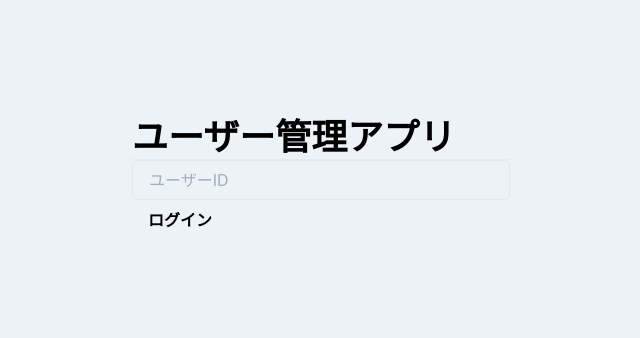
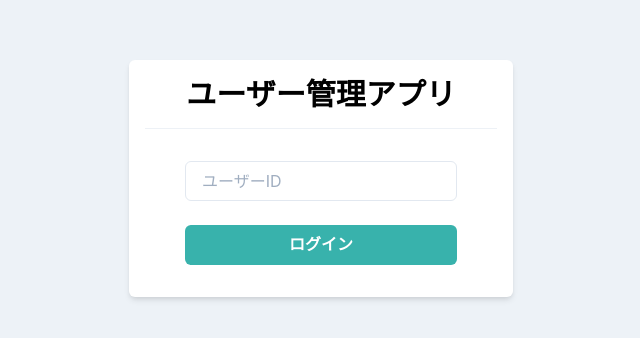
Before and after one commit to Kadotchi/Chakra-UI-React, a React (Create React App) app: page / in a window 1280 px wide. Shown: the part 222-560 px from the top of the page, without its empty margins (319-959 px from the left). Built offline with nearby package versions, Linux system fonts and the light colour scheme.

Commit message:
ログイン画面の雛形作成

```diff
--- a/src/components/pages/Login.tsx
+++ b/src/components/pages/Login.tsx
@@ -1,14 +1,28 @@
-import { Box, Button, Divider, Flex, Heading, Input } from "@chakra-ui/react";
+import {
+  Box,
+  Button,
+  Divider,
+  Flex,
+  Heading,
+  Input,
+  Stack
+} from "@chakra-ui/react";
 import { memo, VFC } from "react";
 
 export const Logitn: VFC = memo(() => {
   return (
     <Flex align="center" justify="center" height="100vh">
-      <Box>
-        <Heading as="h1">ユーザー管理アプリ</Heading>
-        <Divider />
-        <Input placeholder="ユーザーID" />
-        <Button>ログイン</Button>
+      <Box bg="white" w="sm" p={4} borderRadius="md" shadow="md">
+        <Heading as="h1" size="lg" textAlign="center">
+          ユーザー管理アプリ
+        </Heading>
+        <Divider my={4} />
+        <Stack spacing={6} py={4} px={10}>
+          <Input placeholder="ユーザーID" />
+          <Button bg="teal.400" color="white" _hover={{ opacity: 0.8 }}>
+            ログイン
+          </Button>
+        </Stack>
       </Box>
     </Flex>
   );
```
